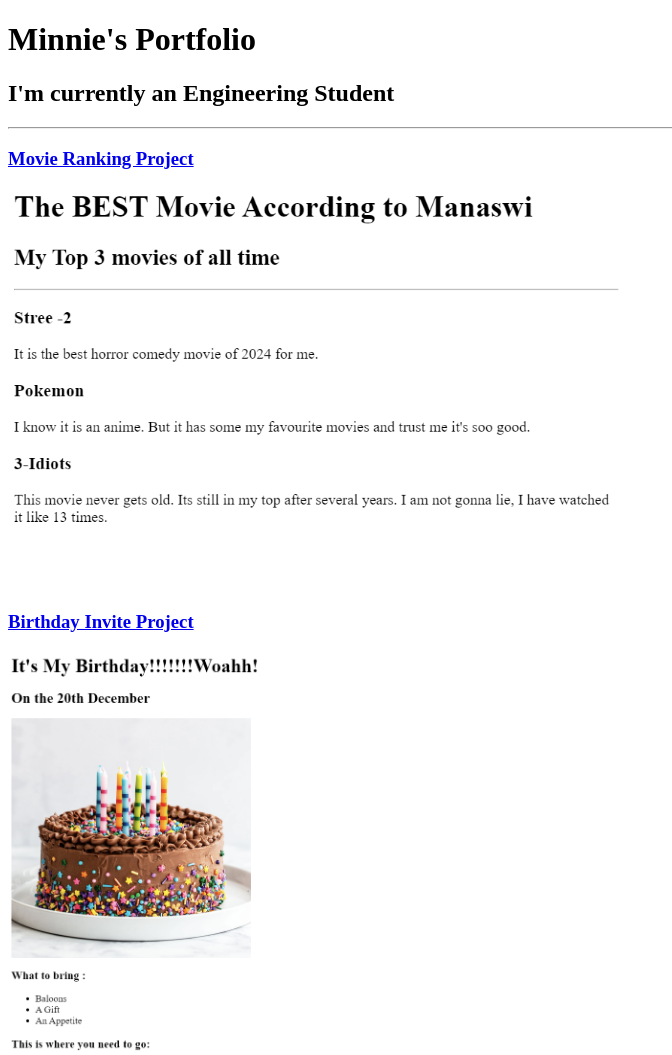
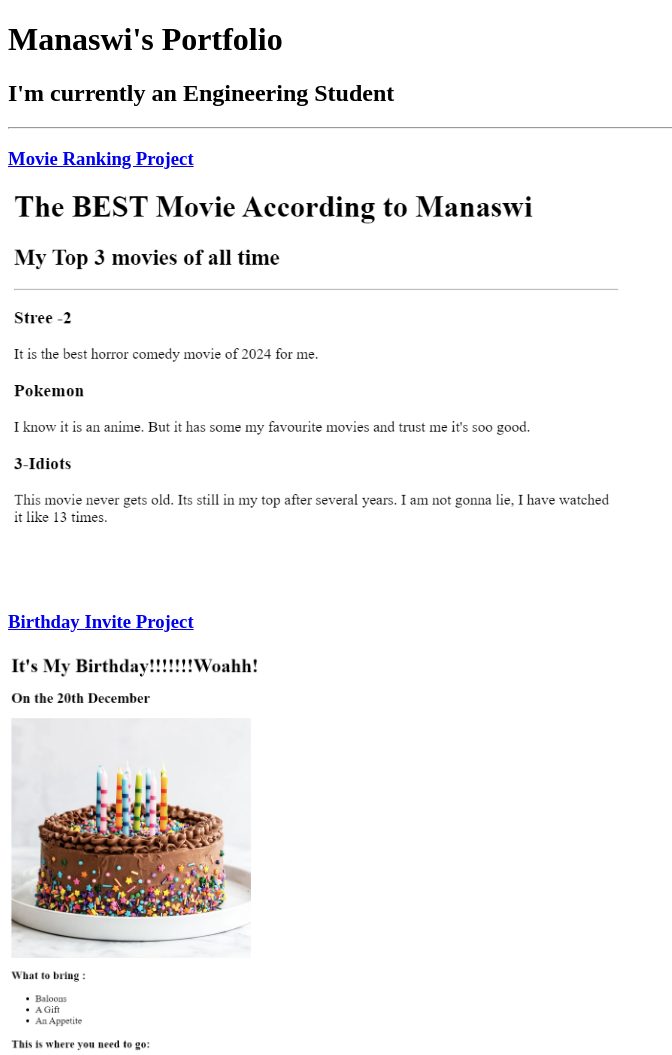
Before and after one commit to minnie-tech2/html-portfolio, a plain HTML site: page index.html in a window 1280 px wide. Shown: the top 1055 px of the page, without its empty margins (0-672 px from the left). Drawn offline with Linux system fonts and the light colour scheme.

Commit message:
Update index.html

```diff
--- a/index.html
+++ b/index.html
@@ -6,7 +6,7 @@
     <title>Manaswi Portfolio</title>
  </head>
  <body>
-    <h1>Minnie's Portfolio</h1>
+    <h1>Manaswi's Portfolio</h1>
     <h2>I'm currently an Engineering Student</h2>
     <hr/>
     <h3>
```
